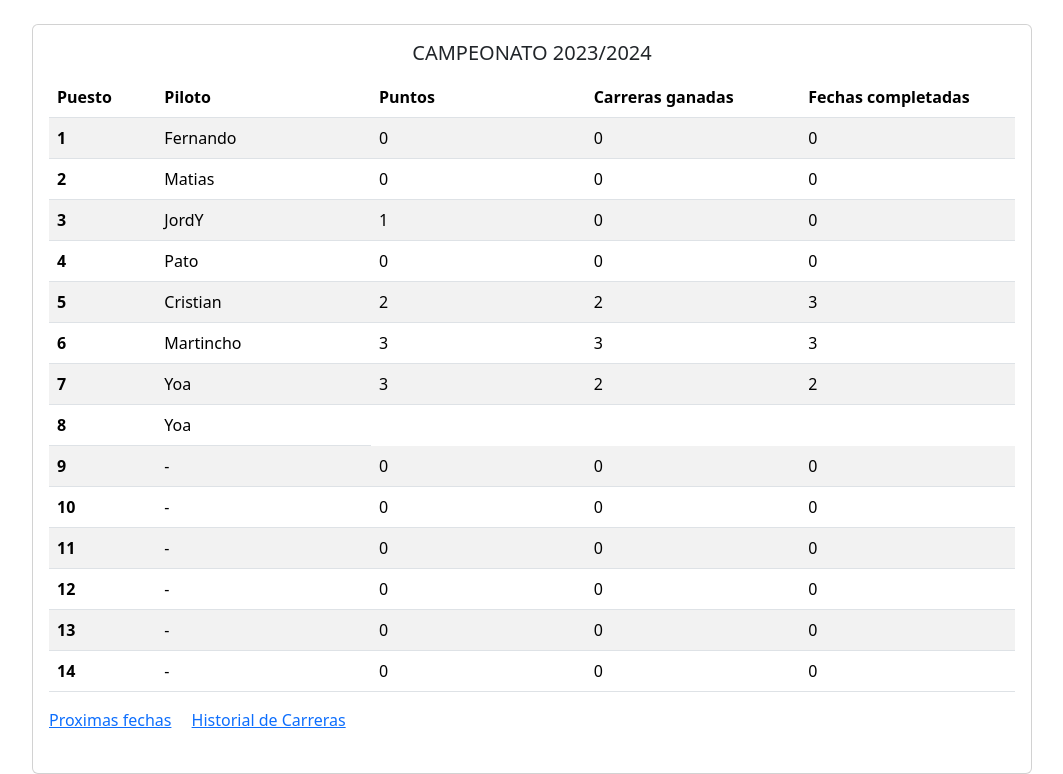
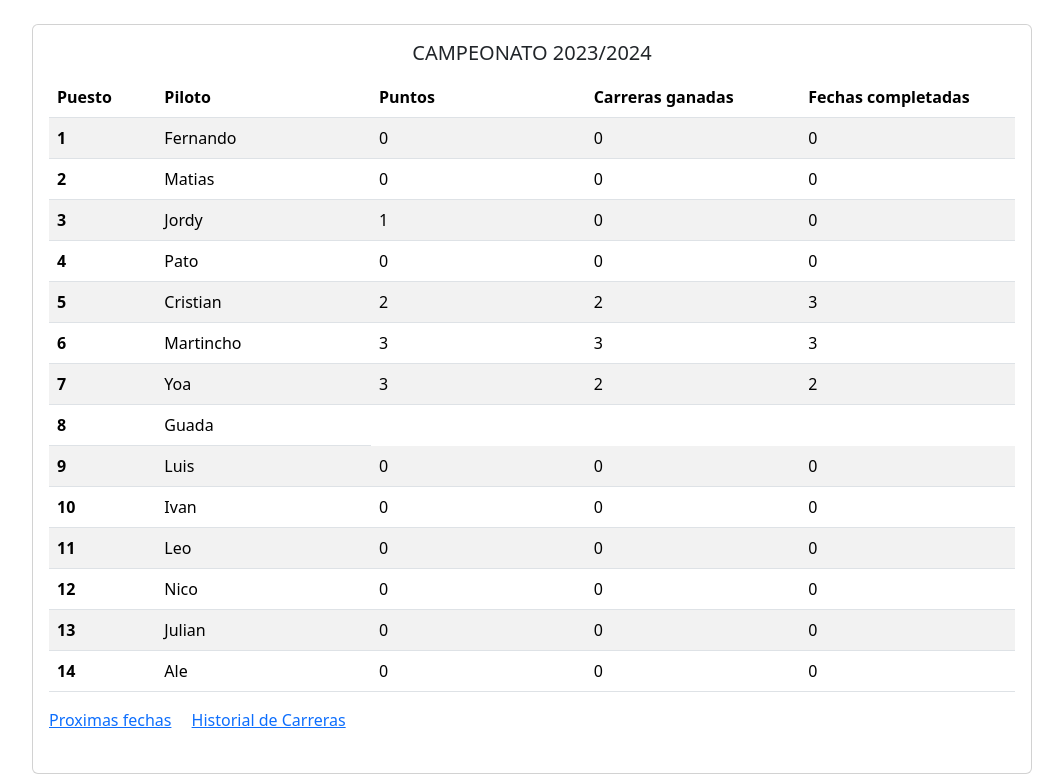
Before and after one commit to MattFelpeto/web-con-Python-Django, a Django app: page /tabla_posiciones in a window 1280 px wide. Shown: the part 56-830 px from the top of the page, without its empty margins (108-1171 px from the left). Run offline with Django 4.2, Linux system fonts and the light colour scheme; data comes from the database, SQL or seed files in the repository; data that the repository does not hold is empty.

Commit message:
cambios en tabla pos

```diff
--- a/WebKarting/templates/estetica_TablaPosiciones.html
+++ b/WebKarting/templates/estetica_TablaPosiciones.html
@@ -29,7 +29,7 @@
       </tr>
       <tr>
         <th scope="row">3</th>
-        <td>JordY</td>
+        <td>Jordy</td>
         {% for info in Puntos_Jordy %}
         <td>{{ info.puntos }}</td>
         <td>{{ info.carreras_ganadas }}</td>
@@ -76,7 +76,7 @@
 
       <tr>
         <th scope="row">8</th>
-        <td>Yoa</td>
+        <td>Guada</td>
         {% for info in Puntos_Guada %}
         <td>{{ info.puntos }}</td>
         <td>{{ info.carreras_ganadas }}</td>
@@ -86,42 +86,42 @@
 
       <tr>
         <th scope="row">9</th>
-        <td>-</td>
+        <td>Luis</td>
         <td>0</td>
         <td>0</td>
         <td>0</td>
       </tr>
       <tr>
         <th scope="row">10</th>
-        <td>-</td>
+        <td>Ivan</td>
         <td>0</td>
         <td>0</td>
         <td>0</td>
       </tr>
       <tr>
-        <th>11</th>
-        <td>-</td>
+        <th scope="row">11</th>
+        <td>Leo</td>
         <td>0</td>
         <td>0</td>
         <td>0</td>
       </tr>
       <tr>
         <th scope="row">12</th>
-        <td>-</td>
+        <td>Nico</td>
         <td>0</td>
         <td>0</td>
         <td>0</td>
       </tr>
       <tr>
         <th scope="row">13</th>
-        <td>-</td>
+        <td>Julian</td>
         <td>0</td>
         <td>0</td>
         <td>0</td>
       </tr>
       <tr>
         <th scope="row">14</th>
-        <td>-</td>
+        <td>Ale</td>
         <td>0</td>
         <td>0</td>
         <td>0</td>
```
